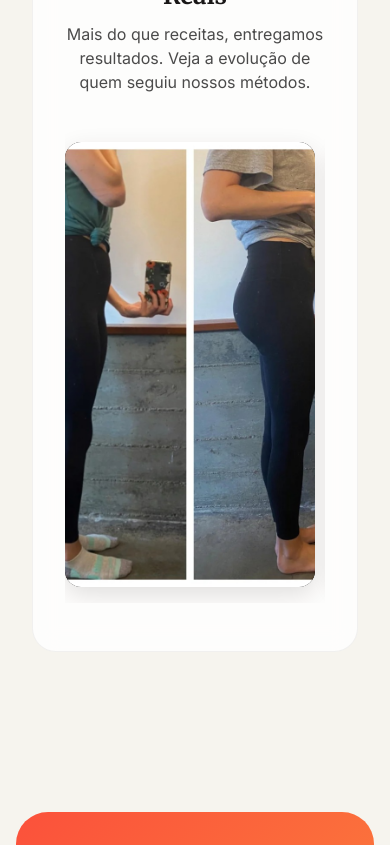
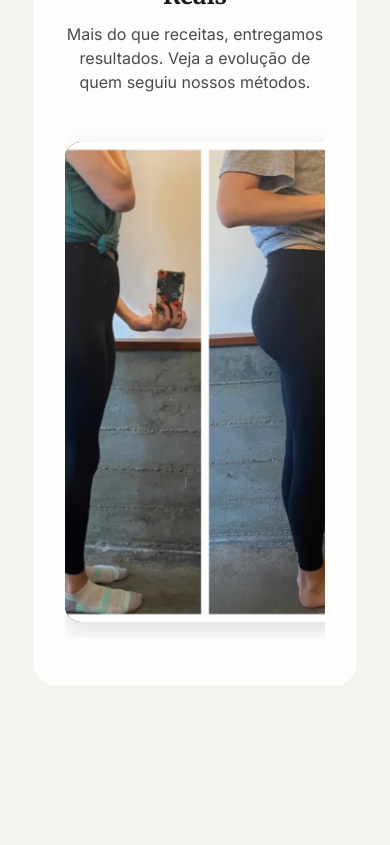
Before and after one commit to YohanSaibb026/LeadingPage, a React (Vite) app: page / in a window 390 px wide. Shown: the part 3860-4705 px from the top of the page. Built offline with nearby package versions, Linux system fonts and the light colour scheme.

Commit message:
fix: mobile layout overflow and transformation carousel style

```diff
--- a/src/App.css
+++ b/src/App.css
@@ -391,8 +391,11 @@
 /* Transformation Card Styling */
 .transformation-card {
     grid-column: 1 / -1;
-    /* Make it full width in the grid */
     text-align: center;
+    max-width: 100%;
+    /* Prevent grid blowout */
+    overflow: hidden;
+    /* Ensure no child overflow affects parent */
 }
 
 .transformation-card h3 {
@@ -407,10 +410,15 @@
     display: flex;
     overflow-x: auto;
     gap: 1rem;
-    padding: 1rem 0;
+    padding: 1rem 1rem;
+    /* Add horizontal padding for peek effect */
     margin-top: 1rem;
     scroll-snap-type: x mandatory;
     -webkit-overflow-scrolling: touch;
+    width: 100%;
+    /* Constrain width */
+    box-sizing: border-box;
+    /* Include padding in width */
 }
 
 .transformations-grid::-webkit-scrollbar {
@@ -418,7 +426,10 @@
 }
 
 .transform-item {
-    flex: 0 0 250px;
+    flex: 0 0 280px;
+    /* Match story card width */
+    height: 480px;
+    /* Consistently tall for vertical photos */
     scroll-snap-align: center;
     border-radius: 16px;
     overflow: hidden;
```
